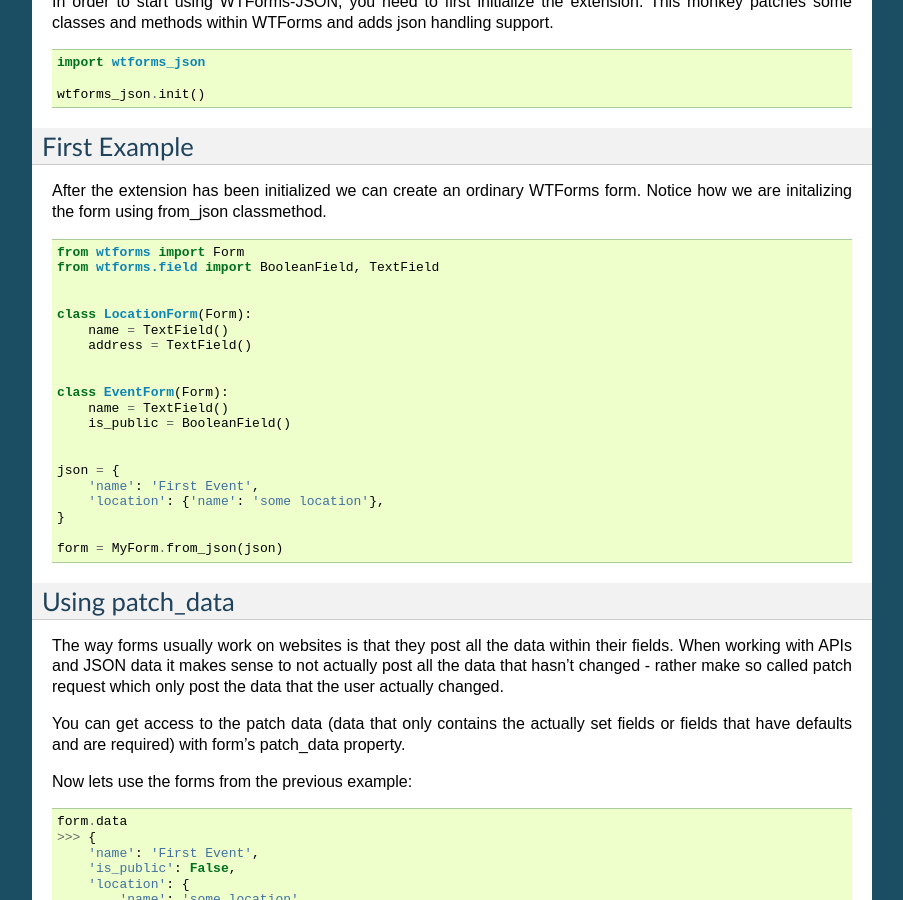
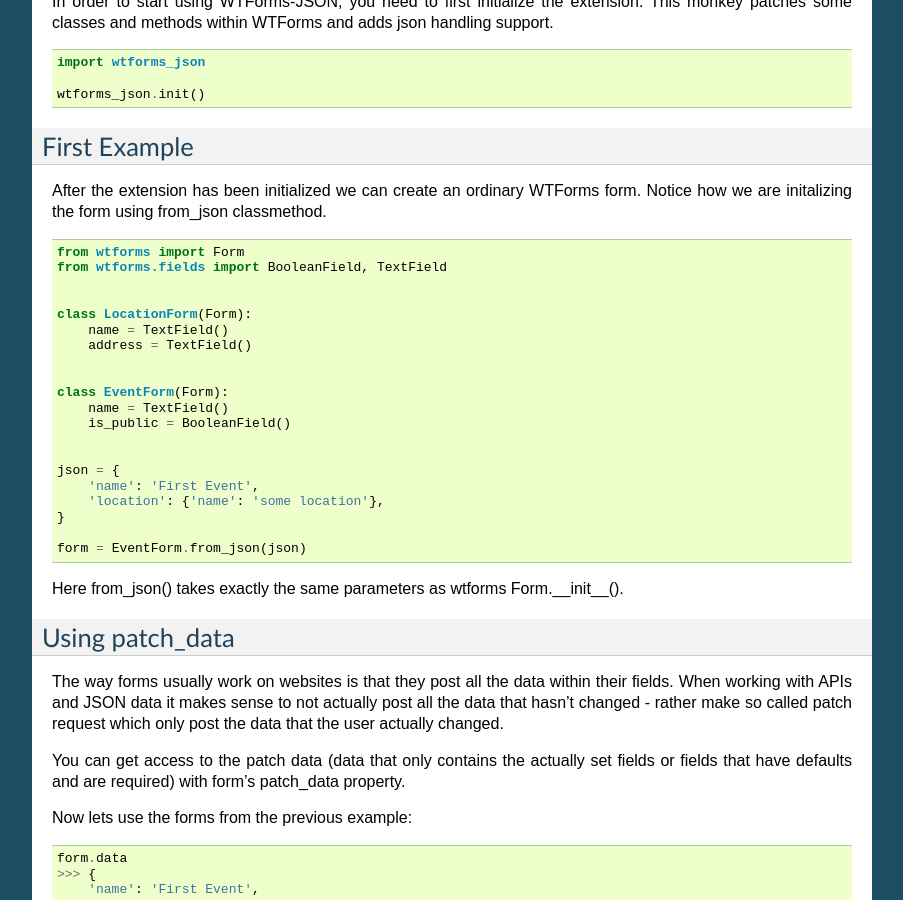
Before and after one commit to kvesteri/wtforms-json, a Sphinx documentation site: the page built from docs/index.rst, in a window 1280 px wide and 900 px high, scrolled down 371 px. Shown: the whole window, without its empty margins (198-1101 px from the left). Built offline with Sphinx 7.4.7, drawn with Linux system fonts in a browser that asks for light colours.

```diff
--- a/docs/index.rst
+++ b/docs/index.rst
@@ -37,7 +37,7 @@ form. Notice how we are initalizing the form using from_json classmethod. ::
 
 
     from wtforms import Form
-    from wtforms.field import BooleanField, TextField
+    from wtforms.fields import BooleanField, TextField
 
 
     class LocationForm(Form):
@@ -55,7 +55,10 @@ form. Notice how we are initalizing the form using from_json classmethod. ::
         'location': {'name': 'some location'},
     }
 
-    form = MyForm.from_json(json)
+    form = EventForm.from_json(json)
+
+
+Here from_json() takes exactly the same parameters as wtforms Form.__init__().
 
 
 Using patch_data
--- a/setup.py
+++ b/setup.py
@@ -25,7 +25,7 @@ class PyTest(Command):
 
 setup(
     name='WTForms-JSON',
-    version='0.1.2',
+    version='0.1.3',
     url='https://github.com/kvesteri/wtforms-json',
     license='BSD',
     author='Konsta Vesterinen',
```
Also changed, not shown: CHANGES.rst (+10 -0 lines).
